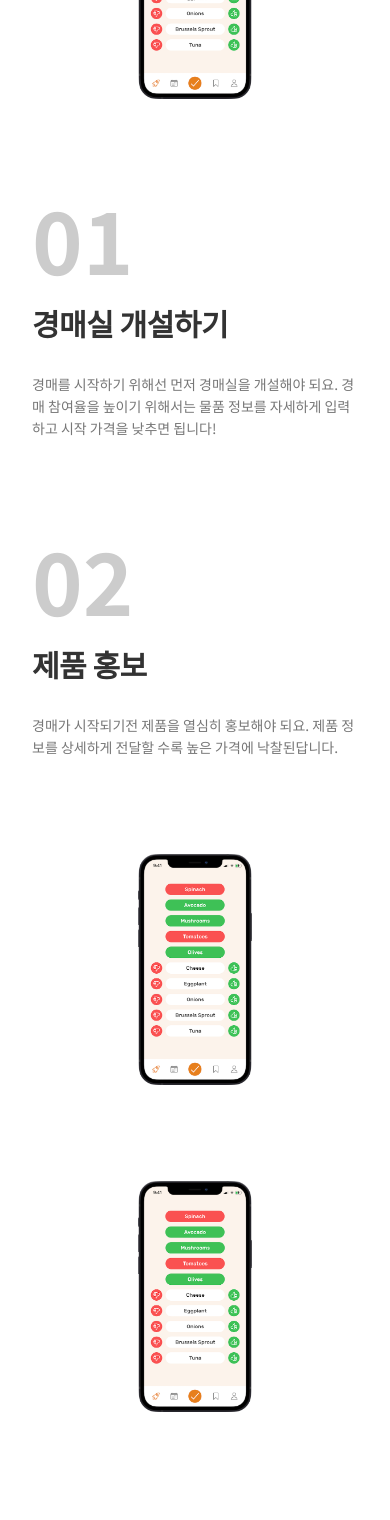
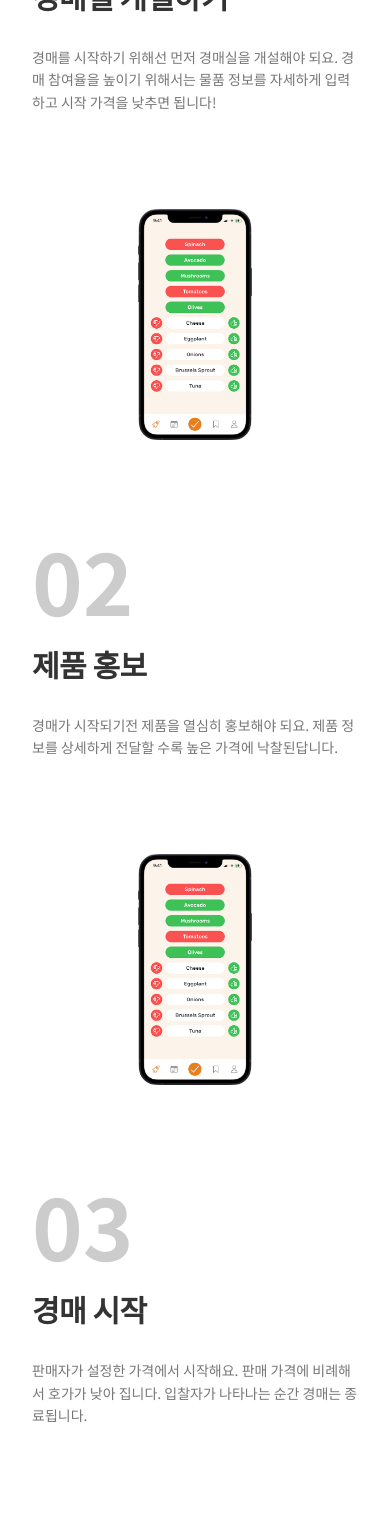
Before and after one commit to abc1242/aseoAuction, a React (Create React App) app in the folder frontend/: page / in a window 390 px wide. Shown: the part 1296-2816 px from the top of the page. Built offline with nearby package versions, Linux system fonts and the light colour scheme.

Commit message:
style: 랜딩페이지 / 회원가입 / 회원로그인 반응형 디자인

```diff
--- a/frontend/src/components/HomePage/HomePage.js
+++ b/frontend/src/components/HomePage/HomePage.js
@@ -7,8 +7,10 @@ import { Route, Switch } from "react-router-dom";
 import RoomCard from "./RoomCard";
 import { useEffect } from "react";
 import ContentContext from "../../store/content-context";
+import AuthContext from "../../store/auth-context";
 
 const HomePage = () => {
+  const authContext = useContext(AuthContext);
   const contentContext = useContext(ContentContext);
   const [rooms, setRooms] = useState([]);
 
@@ -44,16 +46,21 @@ const HomePage = () => {
         setFilteredRooms(data);
       });
   };
-  // 실제 서버와 통신할 때 써야하는 코드
-  // fetch("http://localhost:8080/room/search/" + searchWord, {
-  //   method: "GET",
-  //   headers: {
-  //     Authorization: authContext.token,
-  //   },
-  // })
-  //   .then((response) => response.json())
-  //   .then((data) => setRooms(data));
 
+  // // 실제 서버와 통신할 때 써야하는 코드
+  // const getData = () => {
+  //   fetch("http://localhost:8080/room/search/", {
+  //     method: "GET",
+  //     headers: {
+  //       Authorization: authContext.token,
+  //     },
+  //   })
+  //     .then((response) => response.json())
+  //     .then((data) => {
+  //       console.log(data);
+  //       setRooms(data);
+  //     });
+  // };
   useEffect(() => {
     getData();
   }, []);
--- a/frontend/src/components/HomePage/RoomCard.js
+++ b/frontend/src/components/HomePage/RoomCard.js
@@ -49,17 +49,16 @@ const RoomCard = (props) => {
         </section>
 
         <section>
-          {props.roomInfo.roomStatus === 1 && (
+          {props.roomInfo.roomStatus === true && (
             <button disabled className={classes.statusLive}>
               LIVE
             </button>
           )}
-          {props.roomInfo.roomStatus === 0 && (
+          {props.roomInfo.roomStatus === false && (
             <button disabled className={classes.statusDead}>
               종료
             </button>
           )}
-
           <span className={classes.statusNumber}>
             {props.roomInfo.participants.length}명 시청중
           </span>
--- a/frontend/src/components/LandingPage/Footer.js
+++ b/frontend/src/components/LandingPage/Footer.js
@@ -5,7 +5,7 @@ import styles from "./Footer.module.css";
 const Footer = () => {
   return (
     <footer className={styles.footer}>
-      <div className={`container grid grid--3--cols`}>
+      <div className={`${styles.layout} container grid grid--3--cols`}>
         <div className={styles.footerSection}>
           <img class={styles.footerLogo} src={logo} alt="logo" />
         </div>
--- a/frontend/src/components/LandingPage/Footer.module.css
+++ b/frontend/src/components/LandingPage/Footer.module.css
@@ -22,3 +22,22 @@
 .footerContent {
   font-size: 1.6rem;
 }
+
+@media (max-width: 900px) {
+  .layout {
+    column-gap: 1rem;
+    padding: 0 1rem;
+  }
+  .footerLogo {
+    width: 70%;
+  }
+}
+
+@media (max-width: 600px) {
+  .footerHeading {
+    font-size: 1.5rem;
+  }
+  .footerContent {
+    font-size: 1.2rem;
+  }
+}
--- a/frontend/src/components/LandingPage/SectionHow.module.css
+++ b/frontend/src/components/LandingPage/SectionHow.module.css
@@ -29,4 +29,22 @@
   .grid {
     grid-template-columns: 1fr;
   }
+  .stepImgBox:nth-child(1) {
+    order: 2;
+  }
+  .stepTextBox:nth-child(2) {
+    order: 1;
+  }
+  .stepImgBox:nth-child(4) {
+    order: 4;
+  }
+  .stepTextBox:nth-child(3) {
+    order: 3;
+  }
+  .stepImgBox:nth-child(5) {
+    order: 6;
+  }
+  .stepTextBox:nth-child(6) {
+    order: 5;
+  }
 }
```
